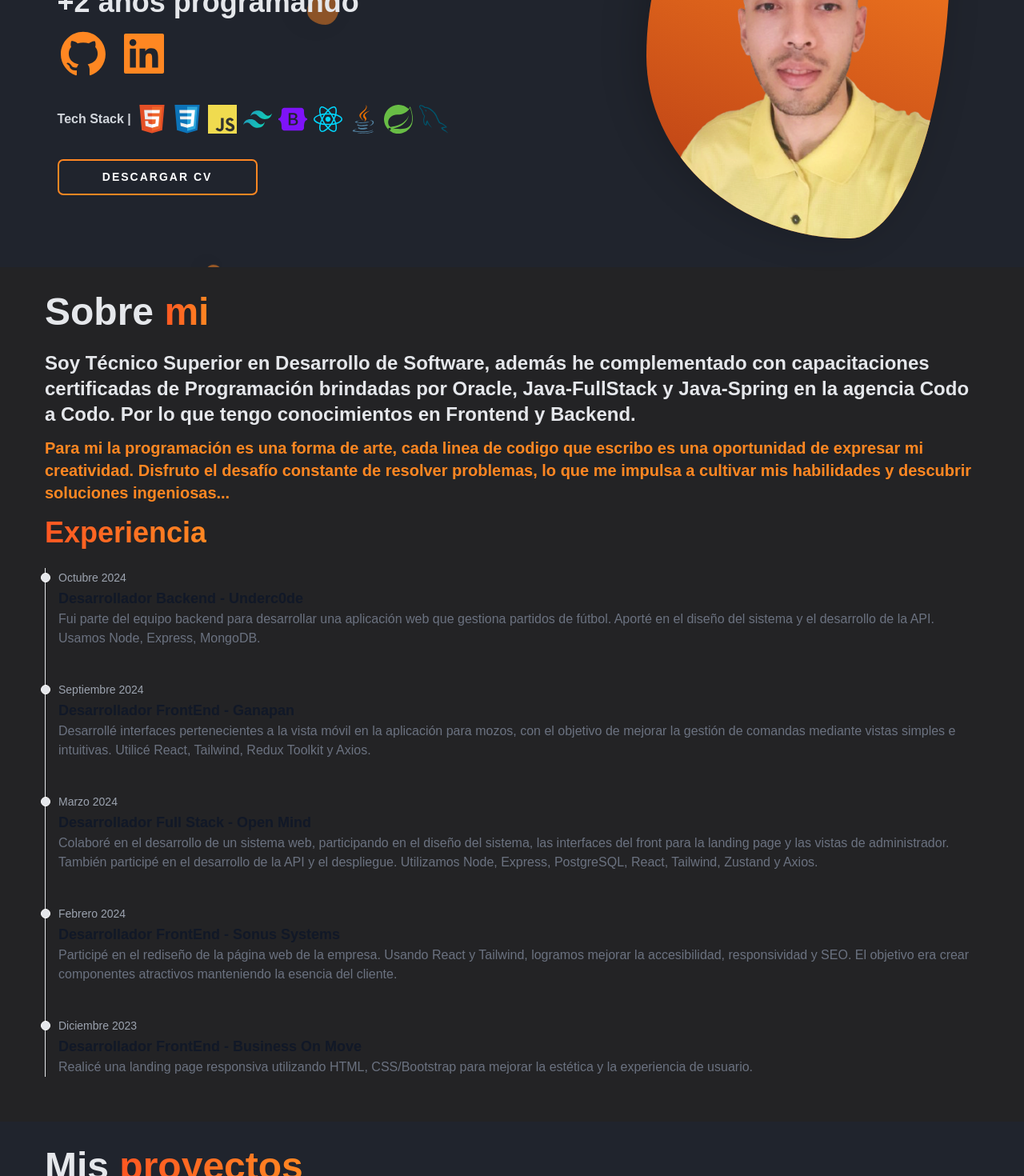
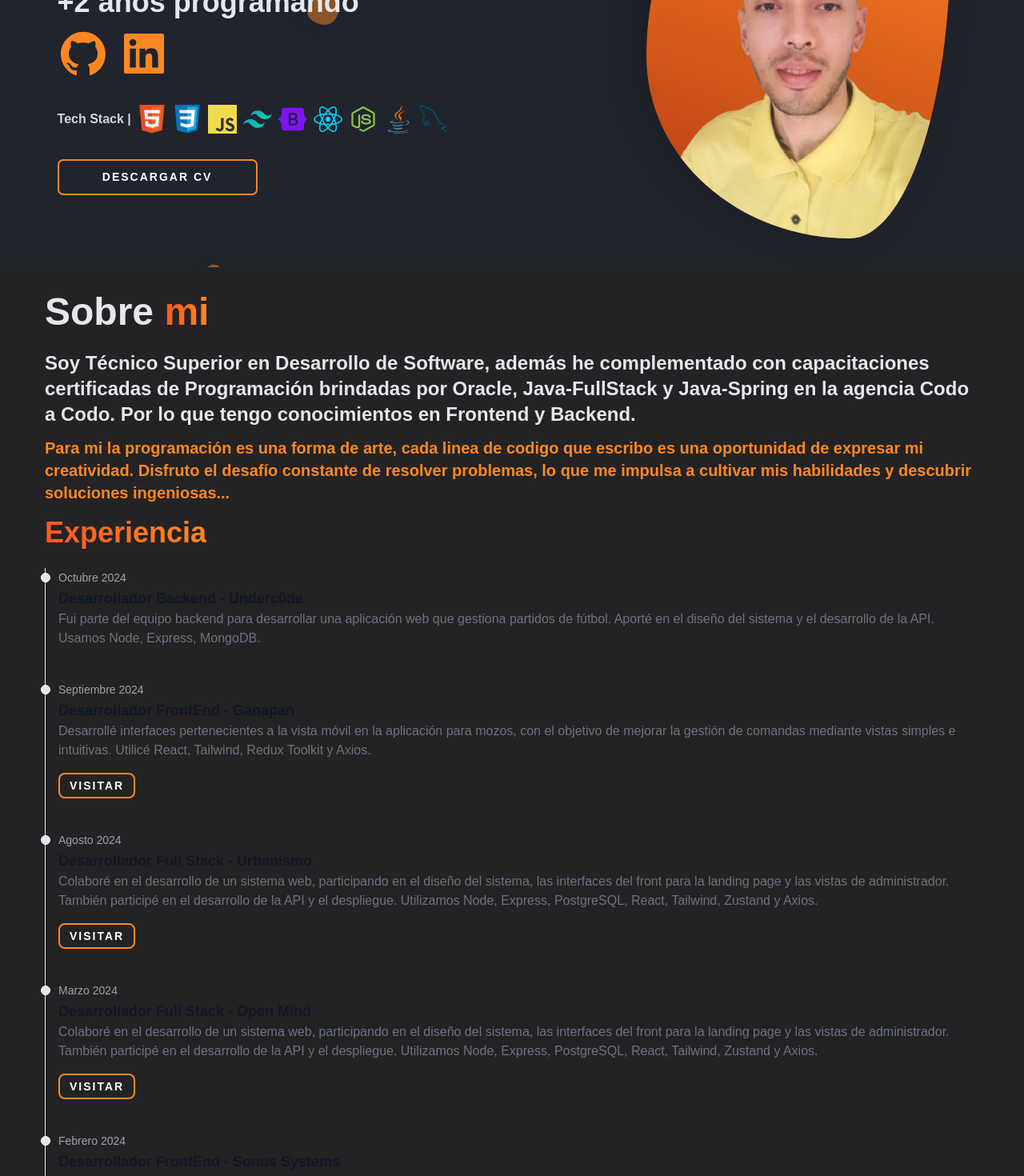
Before and after one commit to Mauricio333bit/portfolio1.0QuirogaMauricio, a React (Create React App) app: page / in a window 1280 px wide. Shown: the part 320-1790 px from the top of the page at 80% size. Built offline with nearby package versions, Linux system fonts and the light colour scheme.

Commit message:
feb 2025 version

```diff
--- a/src/components/Hero.jsx
+++ b/src/components/Hero.jsx
@@ -11,10 +11,10 @@ import jsIcon from "../assets/javascript.svg";
 import bootstrapIcon from "../assets/bootstrap.svg";
 import tailwindIcon from "../assets/tailwindcss.svg";
 import ccsIcon from "../assets/css.svg";
-import springIcon from "../assets/spring.svg";
+import nodeIcon from "../assets/nodejs.svg";
 import htmlIcon from "../assets/html5.svg";
 import mysqlIcon from "../assets/mysql.svg";
-import cvPDF from '../assets/CV_MauricioQuiroga-Dev.pdf'
+import cvPDF from '../assets/CV-QUIROGA-FullStack-Dev.pdf'
 
 const Hero = () => {
   return (
@@ -54,8 +54,12 @@ const Hero = () => {
               <img src={reactIcon} alt="react icon" className="icon size-9" />
             </div>
             <div className="flex gap-2">
+            <img
+                src={nodeIcon}
+                alt="tailwind icon"
+                className="icon size-9"
+              />
               <img src={javaIcon} alt="java icon" className="icon size-9" />
-              <img src={springIcon} alt="spring icon" className="icon size-9" />
               <img src={mysqlIcon} alt="html icon" className="icon size-9" />
             </div>
           </div>
--- a/src/components/TimeLine.jsx
+++ b/src/components/TimeLine.jsx
@@ -2,47 +2,57 @@ import React from "react";
 import SlideIn from "../utils/slideIn";
 
 const TimeLine = () => {
-
   const experiences = [
     {
       date: "Octubre 2024",
       title: "Desarrollador Backend - Underc0de",
-        description: "Fui parte del equipo backend para desarrollar una aplicación web que gestiona partidos de fútbol. Aporté en el diseño del sistema y el desarrollo de la API. Usamos Node, Express, MongoDB."
+      description: "Fui parte del equipo backend para desarrollar una aplicación web que gestiona partidos de fútbol. Aporté en el diseño del sistema y el desarrollo de la API. Usamos Node, Express, MongoDB.",
+      url: "https://underc0de.example.com",
+      hasButton: false,
     },
     {
       date: "Septiembre 2024",
       title: "Desarrollador FrontEnd - Ganapan",
-        description: "Desarrollé interfaces pertenecientes a la vista móvil en la aplicación para mozos, con el objetivo de mejorar la gestión de comandas mediante vistas simples e intuitivas. Utilicé React, Tailwind, Redux Toolkit y Axios."
+      description: "Desarrollé interfaces pertenecientes a la vista móvil en la aplicación para mozos, con el objetivo de mejorar la gestión de comandas mediante vistas simples e intuitivas. Utilicé React, Tailwind, Redux Toolkit y Axios.",
+      url: "https://www.ganapan.com.ar/",
+      hasButton: true,
+    },
+    {
+      date: "Agosto 2024",
+      title: "Desarrollador Full Stack - Urbanismo",
+      description: "Colaboré en el desarrollo de un sistema web, participando en el diseño del sistema, las interfaces del front para la landing page y las vistas de administrador. También participé en el desarrollo de la API y el despliegue. Utilizamos Node, Express, PostgreSQL, React, Tailwind, Zustand y Axios.",
+      url: "https://inmobiliariaurbanismo.com.ar/",
+      hasButton: true,
     },
     {
       date: "Marzo 2024",
       title: "Desarrollador Full Stack - Open Mind",
-        description: "Colaboré en el desarrollo de un sistema web, participando en el diseño del sistema, las interfaces del front para la landing page y las vistas de administrador. También participé en el desarrollo de la API y el despliegue. Utilizamos Node, Express, PostgreSQL, React, Tailwind, Zustand y Axios."
+      description: "Colaboré en el desarrollo de un sistema web, participando en el diseño del sistema, las interfaces del front para la landing page y las vistas de administrador. También participé en el desarrollo de la API y el despliegue. Utilizamos Node, Express, PostgreSQL, React, Tailwind, Zustand y Axios.",
+      url: "https://openmindinmobiliaria.com.ar/",
+      hasButton: true,
     },
     {
       date: "Febrero 2024",
       title: "Desarrollador FrontEnd - Sonus Systems",
-        description: "Participé en el rediseño de la página web de la empresa. Usando React y Tailwind, logramos mejorar la accesibilidad, responsividad y SEO. El objetivo era crear componentes atractivos manteniendo la esencia del cliente."
+      description: "Participé en el rediseño de la página web de la empresa. Usando React y Tailwind, logramos mejorar la accesibilidad, responsividad y SEO. El objetivo era crear componentes atractivos manteniendo la esencia del cliente.",
+      url: "https://sonussystems.com/",
+      hasButton: true,
     },
     {
       date: "Diciembre 2023",
       title: "Desarrollador FrontEnd - Business On Move",
-        description: "Realicé una landing page responsiva utilizando HTML, CSS/Bootstrap para mejorar la estética y la experiencia de usuario."
-    }
+      description: "Realicé una landing page responsiva utilizando HTML, CSS/Bootstrap para mejorar la estética y la experiencia de usuario.",
+      url: "https://businessonmove.com/",
+      hasButton: true,
+    },
   ];
-
-
-
 
   return (
     <div className="pt-6">
       <ol className="relative border-s border-gray-200 dark:border-gray-700">
-
-        {experiences.map((exp,index)=>{
-          return(
+        {experiences.map((exp, index) => (
           <SlideIn delay={0.8} key={index}>
-
-            <li  className="mb-10 ms-4">
+            <li className="mb-10 ms-4">
               <div className="absolute w-3 h-3 bg-gray-200 rounded-full mt-1.5 -start-1.5 border border-white dark:border-gray-900 dark:bg-gray-700"></div>
               <time className="mb-1 text-sm font-normal leading-none text-gray-400 dark:text-gray-500">
                 {exp.date}
@@ -53,12 +63,17 @@ const TimeLine = () => {
               <p className="mb-4 text-base font-normal text-gray-500 dark:text-gray-400">
                 {exp.description}
               </p>
+              {exp.hasButton && (
+                <button
+                  onClick={() => window.open(exp.url, "_blank")}
+                  className="px-3 py-1 text-sm text-white rounded-lg "
+                >
+                  Visitar
+                </button>
+              )}
             </li>
           </SlideIn>
-          )
-        })}
-
-
+        ))}
       </ol>
     </div>
   );
```
Also changed, not shown: 1 other file (tests, documents, lock files or other folders). Lines whose indentation alone changed are shown as unchanged.
